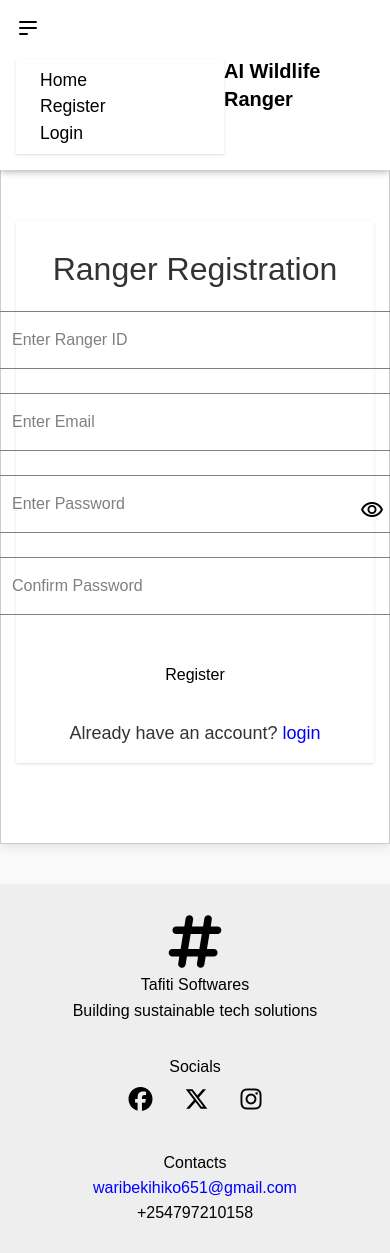
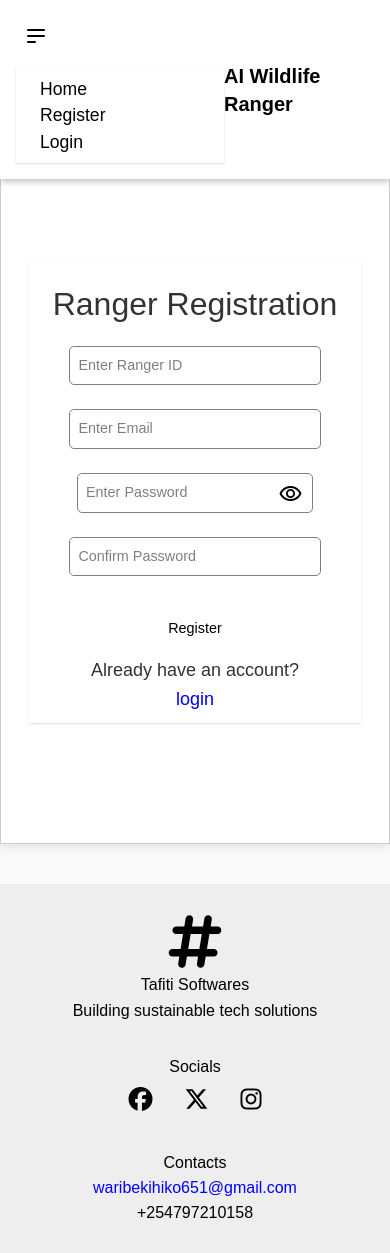
Before and after one commit to Samboja651/AI_WILDLIFE_RANGER, a Flask app: page /register in a window 390 px wide. Run offline with Flask 3, Linux system fonts and the light colour scheme; some libraries are stand-ins or nearby versions.

Commit message:
register/login responsive on small screens

```diff
--- a/static/css/home.css
+++ b/static/css/home.css
@@ -1,5 +1,5 @@
 main {
-    padding-top: 90px; /* Adjust based on navbar height */
+    margin-top: 70px; /* Use margin-top to push content below the navbar */
 }
 
 .main div {
--- a/static/css/main.css
+++ b/static/css/main.css
@@ -19,21 +19,17 @@ body {
     border: 1px solid #cccccc;
     box-shadow: 0 2px 10px rgba(0, 0, 0, 0.1);
 }
+
 .map-container p {
     color: #333333;
     font-size: 18px;
 }
 
-.map-container .container1 {
+.map-container .container1,
+.mapForm {
     display: flex;
     flex-direction: row;
     gap: 30px;
-}
-
-.mapForm {
-    display: flex;
-    flex-direction: row;
-    gap: 10px;
 }
 
 .reportContainer {
@@ -41,11 +37,9 @@ body {
     flex-direction: column;
     justify-content: center;
     align-items: center;
-    height: auto;
     padding-top: 70px;
     gap: 40px;
 }
-
 
 @media (max-width: 768px) {
     .mapForm,
@@ -54,7 +48,59 @@ body {
     }
 }
 
+@media (max-width: 576px) {
+    .container {
+        padding: 10px;
+        width: 100%;
+    }
 
+    .card {
+        width: 90%;
+        padding: 10px;
+        margin: 0 auto;
+        box-sizing: border-box;
+    }
+
+    .form-control,
+    .btn {
+        font-size: 0.9em;
+        padding: 8px;
+        width: 100%;
+        box-sizing: border-box;
+    }
+
+    .visibility-password {
+        position: relative;
+    }
+
+    #visibility-icon {
+        position: absolute;
+        right: 10px;
+        top: 50%;
+        transform: translateY(-50%);
+    }
+}
+
+form input, form button {
+    width: 100%;
+    max-width: 100%;
+    box-sizing: border-box;
+    padding: 10px;
+    font-size: 1em;
+}
+
+form input {
+    border: 1px solid grey;
+    border-radius: 5px;
+}
+
+form button {
+    margin-top: 10px;
+}
+
+form .visibility-password input {
+    padding-right: 40px; /* Add space for the visibility icon */
+}
 
 /* Footer styling */
 .footer {
@@ -67,36 +113,10 @@ body {
     bottom: 3em;
 }
 
-form input{
-    border: 1px solid grey;
-    border-radius: 5px;
-}
-/* navbar */
-div .text-end{
+/* Navbar */
+div .text-end {
     display: flex;
     flex-wrap: wrap;
     gap: 0.5em;
     justify-content: flex-end;
 }
-
-/* Responsive styles for login and register pages */
-.container {
-    padding: 15px;
-}
-
-.card {
-    width: 100%;
-    max-width: 400px;
-    padding: 20px;
-    box-sizing: border-box;
-}
-
-@media (max-width: 768px) {
-    .container {
-        margin: 0 auto;
-    }
-
-    .card {
-        padding: 15px;
-    }
-}
--- a/templates/index.html
+++ b/templates/index.html
@@ -31,7 +31,7 @@
         #visibility-icon {
             position: absolute;
             left: calc(100% - 35px);
-            top: 50%;
+            top: 40%;
             transform: translateY(-50%); /* Center vertically */
             cursor: pointer; /* Add pointer cursor for better UX */
         }
@@ -54,7 +54,7 @@
         </div>
         <div>
             {% if session.ranger_id %}
-            <h3 class="text-gray-700">Ranger {{ session.ranger_id }}</h3>
+              <h3 class="text-gray-700">Ranger {{ session.ranger_id }}</h3>
             {% endif %}
         </div>
     </div>
@@ -65,8 +65,6 @@
             <div class="map-container">
                 {% block container %}
                     <div id="map"></div>
-
-
                 {% endblock %}
             </div>
           </section>
--- a/templates/register.html
+++ b/templates/register.html
@@ -17,7 +17,7 @@
                 </div>
                 <div class="mb-3">
                     <div class="visibility-password">
-                        <input type="password" name="password" id="password" autocomplete="current-password" class="form-control w-100 p-4 mb-3" placeholder="Enter Password" minlength="8" maxlength="16" required>
+                        <input type="password" name="password" id="password" autocomplete="new-password" class="form-control w-100 p-4 mb-3" placeholder="Enter Password" minlength="8" maxlength="16" required>
                         <span id="visibility-icon" class="material-symbols-outlined" onclick="togglePassword()">visibility</span>
                     </div>
                 </div>
```
Also changed, not shown: app_keep_alive_log.txt (added, +14 -0 lines).
